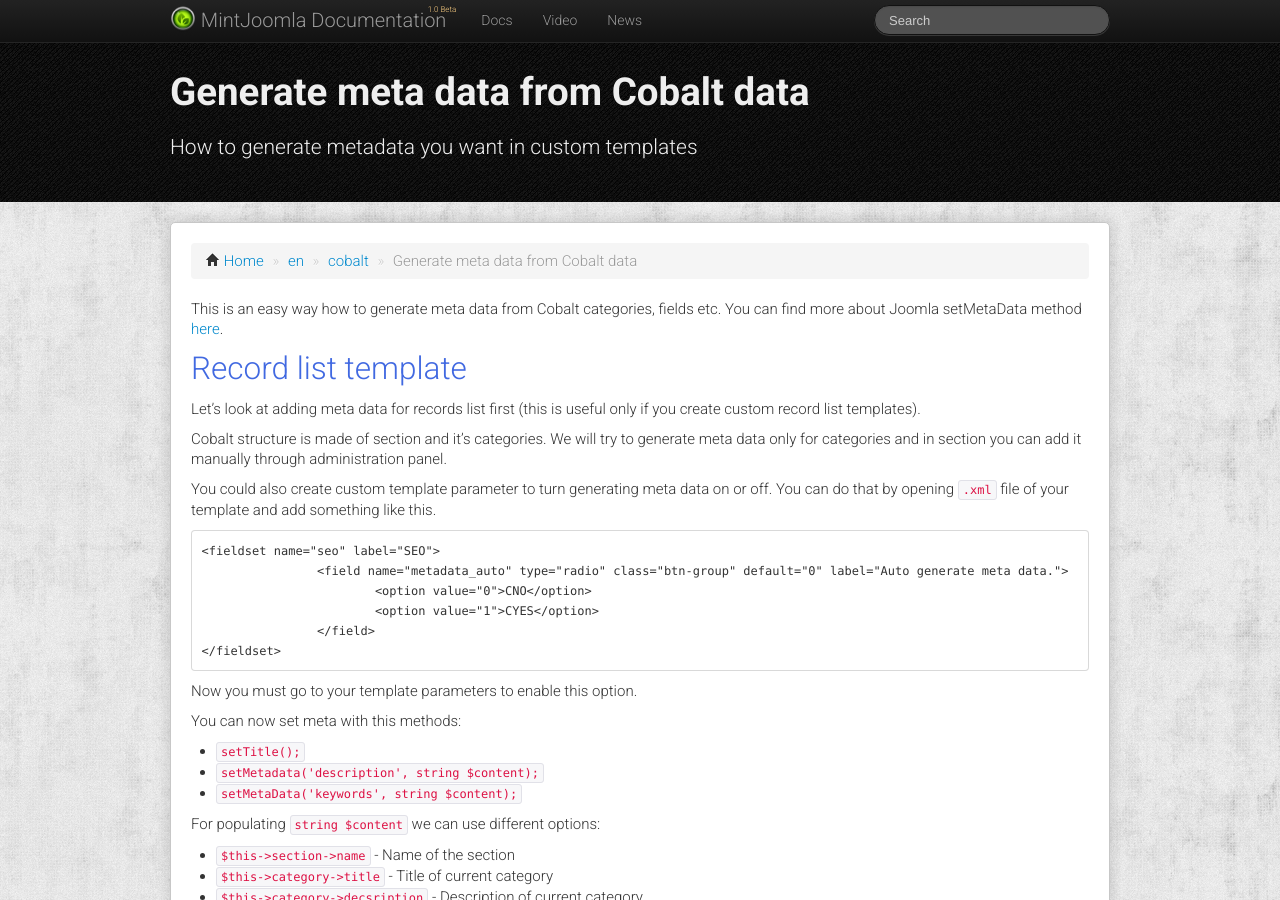
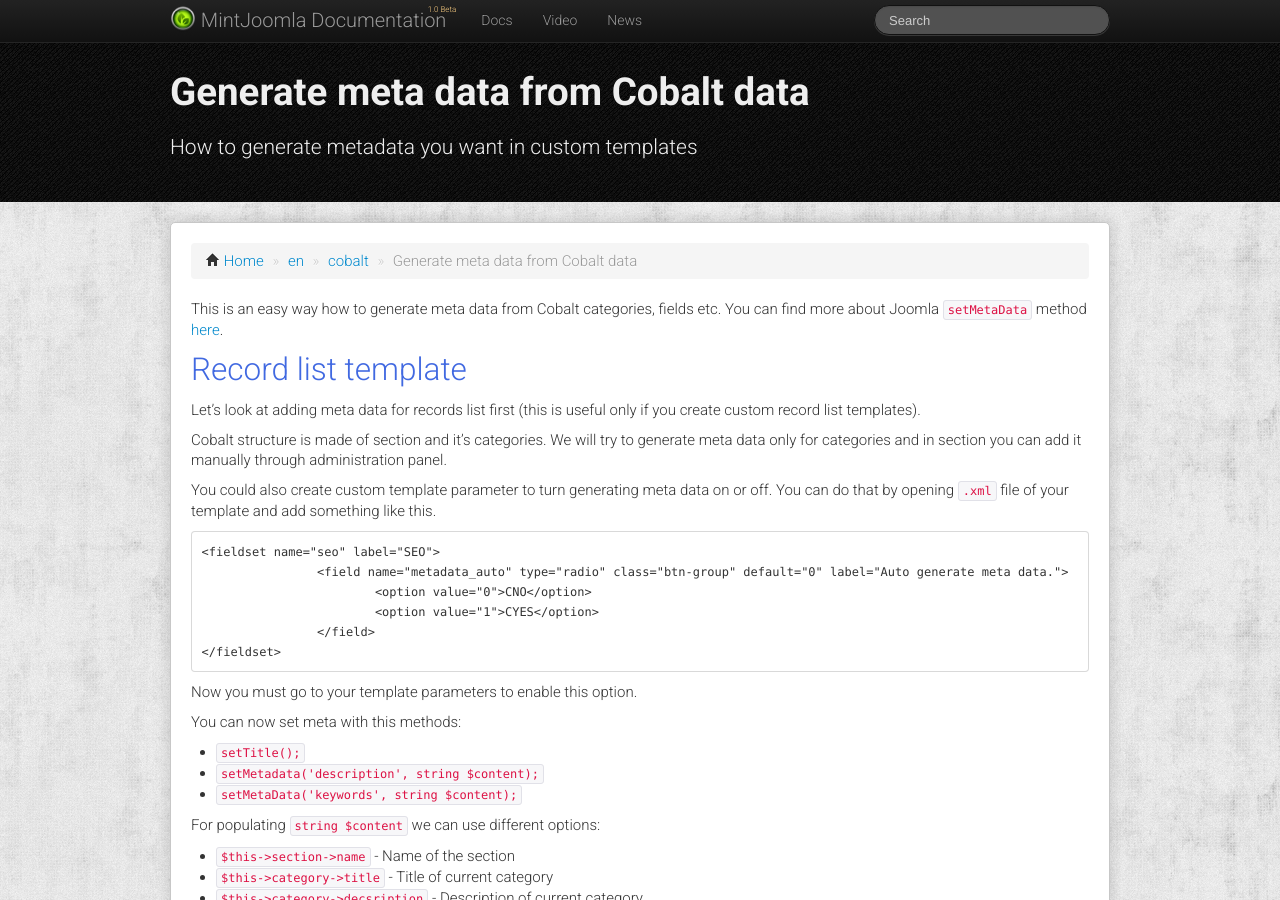
Before and after one commit to MintJoomla/MintJoomla.github.io, a Jekyll site: the page built from en/cobalt/_posts/developer/2015-07-08-auto-meta-data.md, in a window 1280 px wide and 900 px high. Built offline with Jekyll 4.4.1, drawn with Linux system fonts in a browser that asks for light colours; comment, search, counter and statistics services are not loaded.

Commit message:
Some change

```diff
--- a/en/cobalt/_posts/developer/2015-07-08-auto-meta-data.md
+++ b/en/cobalt/_posts/developer/2015-07-08-auto-meta-data.md
@@ -6,7 +6,7 @@
 tags: developer templates
 ---
 
-This is an easy way how to generate meta data from Cobalt categories, fields etc. You can find more about Joomla setMetaData method [here](https://docs.joomla.org/JDocument/setMetaData).
+This is an easy way how to generate meta data from Cobalt categories, fields etc. You can find more about Joomla `setMetaData` method [here](https://docs.joomla.org/JDocument/setMetaData).
 
 ## Record list template
 
```
